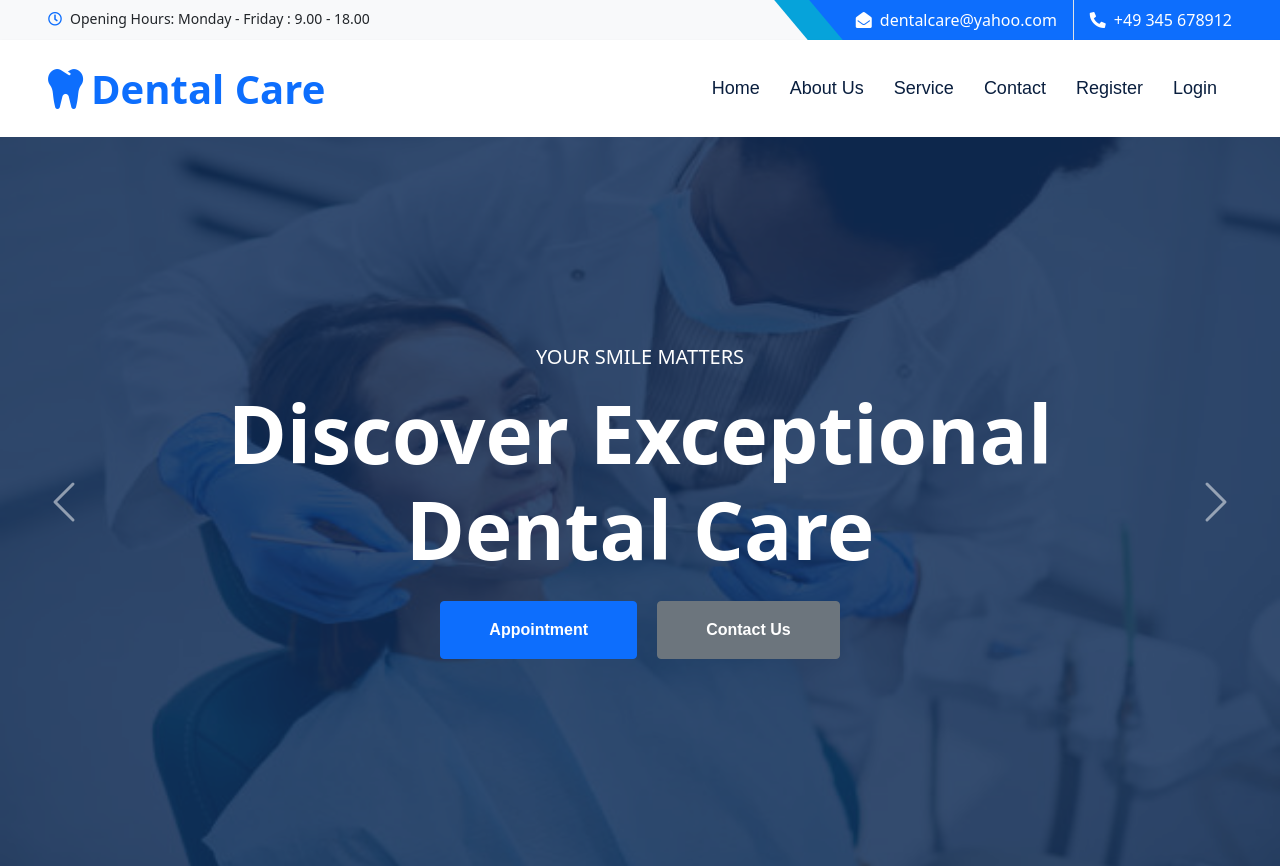
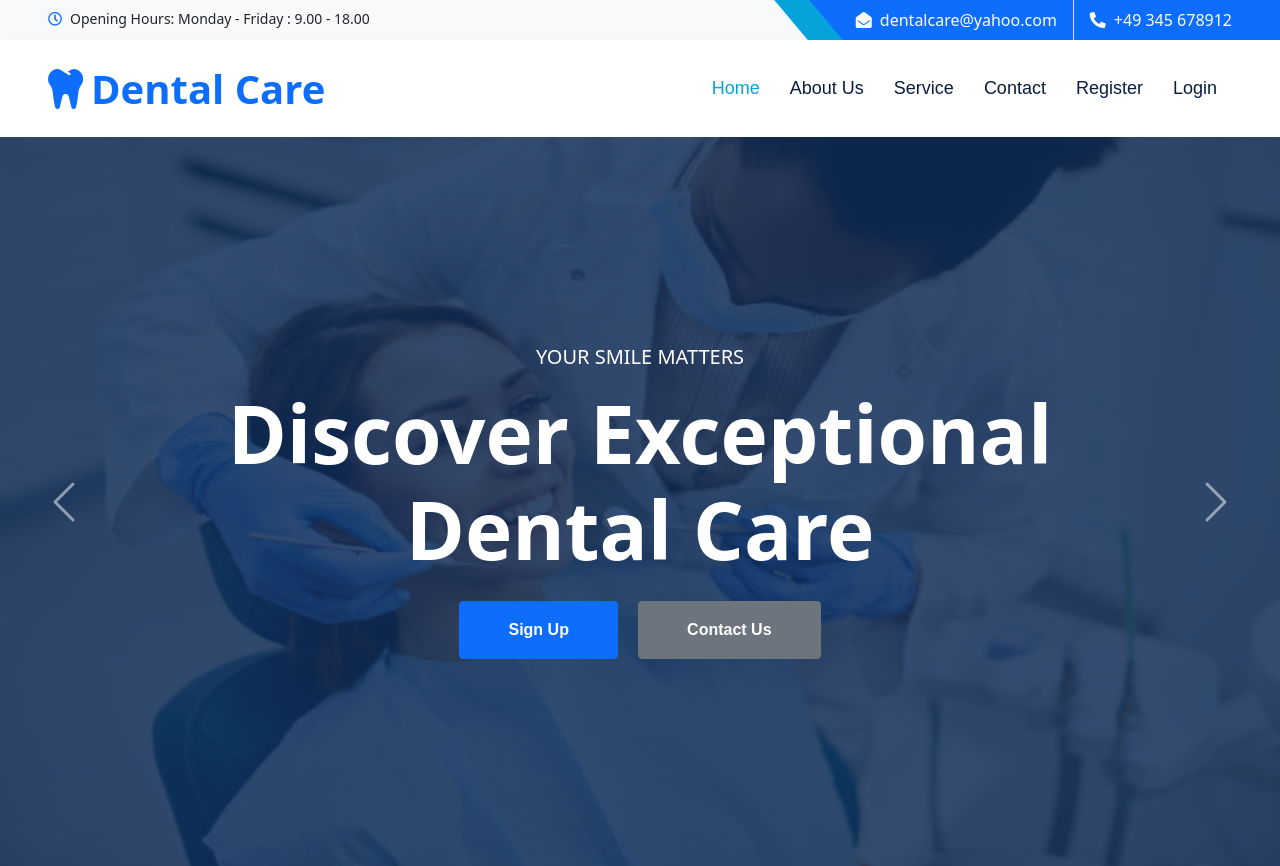
Before and after one commit to alsona1188/PP4-dental-clinic, a Django app: page / in a window 1280 px wide. Shown: the top 866 px of the page. Run offline with Django 4.2, Linux system fonts and the light colour scheme; data that the repository does not hold is empty.

Commit message:
Adding the crispy to the login and sign up. Connecting the buttons with the respective links

```diff
--- a/appointment/templates/appointment/appointment.html
+++ b/appointment/templates/appointment/appointment.html
@@ -12,7 +12,7 @@
           <h1>Book an Appointment</h1>
           <form id="appointment_form" method="post" action="{% url 'appointment' %}">
             {% csrf_token %}
-            {{ appointment_form.as_p }}
+            {{ appointment_form | crispy }}
             <button class="btn btn-primary py-md-3 px-md-5 me-3" type="submit">Book Appointment</button>
           </form>
           <br>
--- a/static/js/script.js
+++ /dev/null
@@ -1 +0,0 @@
-console.log("Life, The Universe and Everything!");
--- a/templates/account/login.html
+++ b/templates/account/login.html
@@ -2,6 +2,7 @@
 
 {% load i18n %}
 {% load account socialaccount %}
+{% load crispy_forms_tags %}
 
 {% block head_title %}{% trans "Sign In" %}{% endblock %}
 
@@ -20,7 +21,7 @@
         <div class="col-md-8 mt-3 offset-md-2">
             <form class="login" method="POST" action="{% url 'account_login' %}">
                 {% csrf_token %}
-                {{ form.as_p }}
+                {{ form | crispy}}
                 {% if redirect_field_value %}
                 <input type="hidden" name="{{ redirect_field_name }}" value="{{ redirect_field_value }}" />
                 {% endif %}
--- a/templates/account/signup.html
+++ b/templates/account/signup.html
@@ -1,6 +1,7 @@
 {% extends "base.html" %}
 
 {% load i18n %}
+{% load crispy_forms_tags %}
 
 {% block head_title %}{% trans "Signup" %}{% endblock head_title %}
 
@@ -18,7 +19,7 @@
         <div class="col-md-8 mt-3 offset-md-2">
           <form class="signup" id="signup_form" method="post" action="{% url 'account_signup' %}">
             {% csrf_token %}
-            {{ form.as_p }}
+            {{ form | crispy }}
             {% if redirect_field_value %}
             <input type="hidden" name="{{ redirect_field_name }}" value="{{ redirect_field_value }}" />
             {% endif %}
--- a/templates/base.html
+++ b/templates/base.html
@@ -65,13 +65,13 @@
         </button>
         <div class="collapse navbar-collapse" id="navbarCollapse">
             <div class="navbar-nav ms-auto py-0">
-                <a class="nav-link {% if request.path == home_url %}active{% endif %}" aria-current="page" href="{% url 'home' %}" class="nav-item nav-link active">Home</a>
-                <a class="nav-link {% if request.path == about_url %}active{% endif %}" aria-current="page"href="{% url 'about' %}" class="nav-item nav-link">About Us</a>
+                <a class="nav-item nav-link active" aria-current="page" href="{% url 'home' %}" >Home</a>
+                <a class="nav-item nav-link" aria-current="page"href="{% url 'about' %}" >About Us</a>
                 <a href="#" class="nav-item nav-link">Service</a>
                 <a href="#" class="nav-item nav-link">Contact</a>
                 {% if user.is_authenticated %}
                 <li class="nav-item">
-                    <a href="{% url 'appointment' %}" class="nav-item nav-link active">Appointment</a>
+                    <a href="{% url 'appointment' %}" class="nav-item nav-link active">Make Appointment</a>
                 </li>
                 <li class="nav-item">
                     <a class="nav-link {% if request.path == logout_url %}active{% endif %}" aria-current="page" href="{% url 'account_logout' %}">Logout</a>
--- a/templates/home.html
+++ b/templates/home.html
@@ -12,8 +12,12 @@
                     <div class="p-3" style="max-width: 900px;">
                         <h5 class="text-white text-uppercase mb-3  ">Your Smile Matters</h5>
                         <h1 class="display-1 text-white mb-md-4  ">Discover Exceptional Dental Care</h1>
-                        <a href="#" class="btn btn-primary py-md-3 px-md-5 me-3 ">Appointment</a>
-                        <a href="" class="btn btn-secondary py-md-3 px-md-5 ">Contact Us</a>
+                        {% if user.is_authenticated %}
+                        <a href="{% url 'appointment' %}" class="btn btn-primary py-md-3 px-md-5 me-3">Appointment</a>
+                        {% else %}
+                        <a href="{% url 'account_signup' %}" class="btn btn-primary py-md-3 px-md-5 me-3">Sign Up</a>
+                        {% endif %}
+                        <a href="#" class="btn btn-secondary py-md-3 px-md-5">Contact Us</a>
                     </div>
                 </div>
             </div>
@@ -23,8 +27,13 @@
                     <div class="p-3" style="max-width: 900px;">
                         <h5 class="text-white text-uppercase mb-3">Transform Your Smile Today</h5>
                         <h1 class="display-1 text-white mb-md-4 ">Experience Premier Dental Excellence</h1>
-                        <a href="#" class="btn btn-primary py-md-3 px-md-5 me-3 ">Appointment</a>
-                        <a href="" class="btn btn-secondary py-md-3 px-md-5">Contact Us</a>
+
+                        {% if user.is_authenticated %}
+                        <a href="{% url 'appointment' %}" class="btn btn-primary py-md-3 px-md-5 me-3">Appointment</a>
+                        {% else %}
+                        <a href="{% url 'account_signup' %}" class="btn btn-primary py-md-3 px-md-5 me-3">Sign Up</a>
+                        {% endif %}
+                        <a href="#" class="btn btn-secondary py-md-3 px-md-5">Contact Us</a>
                     </div>
                 </div>
             </div>
```
